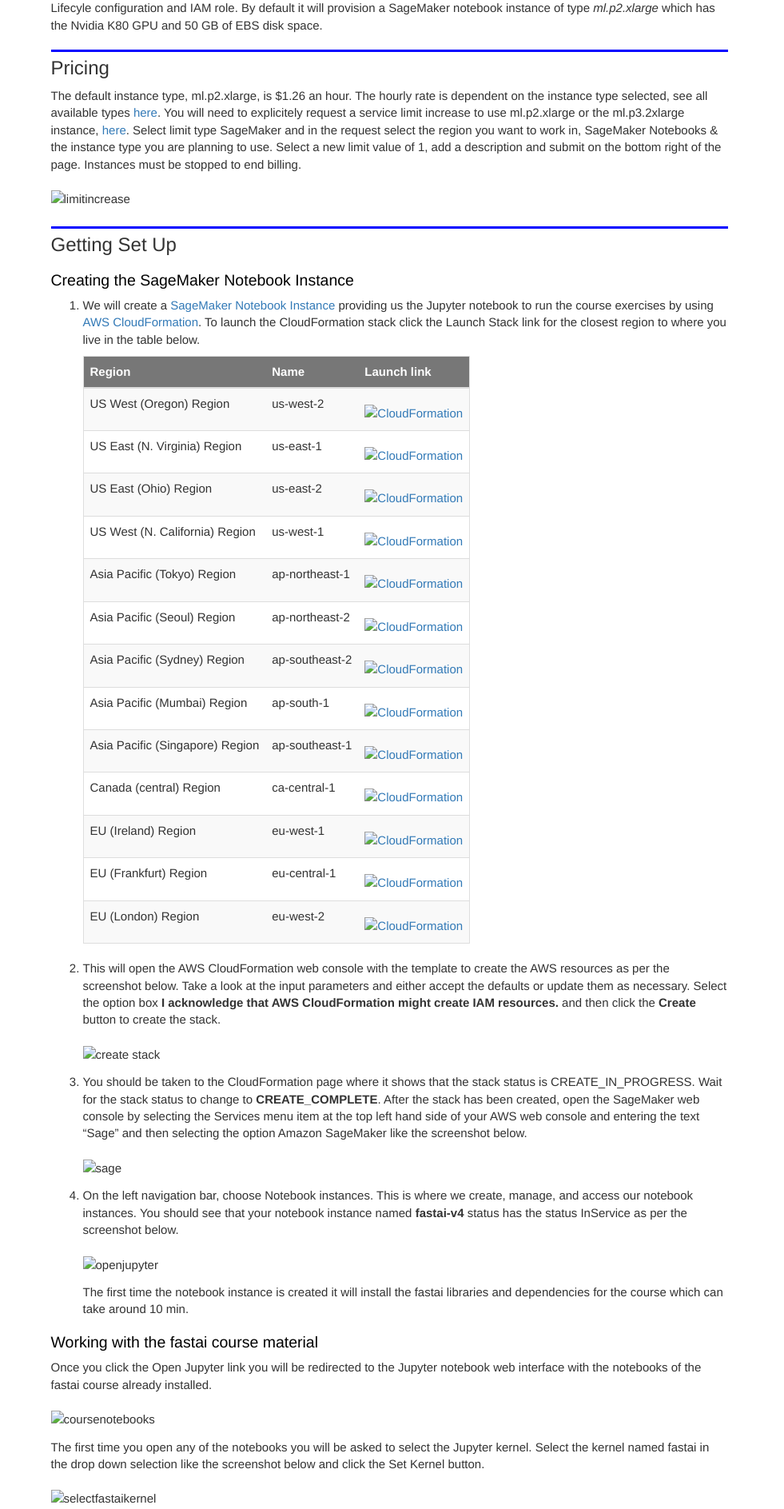
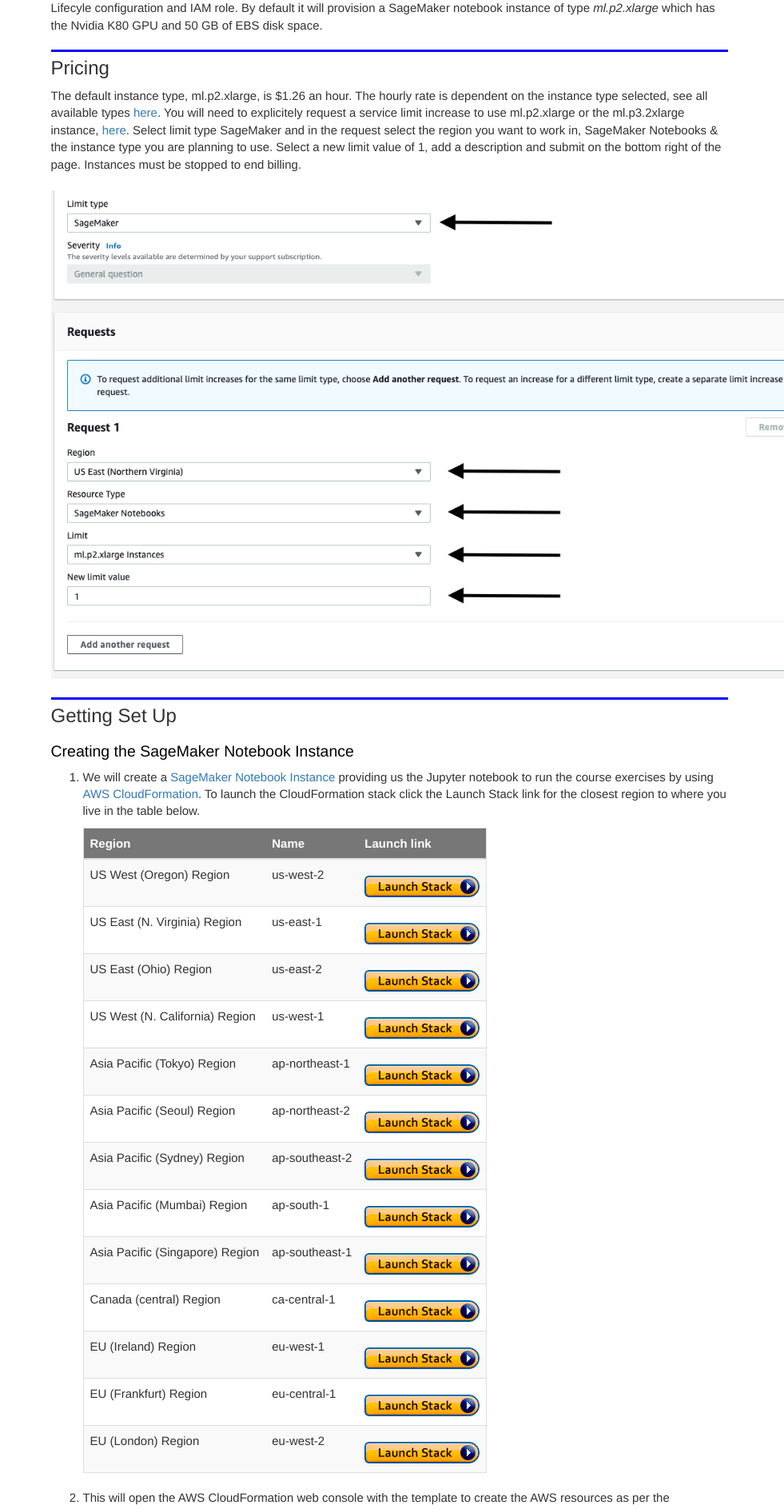
Before and after one commit to fastai/course20, a Jekyll site: the page built from docs/start_sagemaker.md, in a window 1280 px wide. Shown: the part 533-2420 px from the top of the page at 80% size, without its empty margins (299-1280 px from the left). Built offline with Jekyll 4.4.1, drawn with Linux system fonts in a browser that asks for light colours; nearby versions of some CDN libraries; our own code applies the rules of GitHub Pages for plain Markdown files; comment, search, counter and statistics services are not loaded.

Commit message:
sagemaker

```diff
--- a/docs/start_sagemaker.md
+++ b/docs/start_sagemaker.md
@@ -8,7 +8,7 @@
 
 The default instance type, ml.p2.xlarge, is $1.26 an hour. The hourly rate is dependent on the instance type selected, see all available types [here](https://aws.amazon.com/sagemaker/pricing/). You will need to explicitely request a service limit increase to use ml.p2.xlarge or the ml.p3.2xlarge instance, [here](https://console.aws.amazon.com/support/home#/case/create?issueType=service-limit-increase). Select limit type SageMaker and  in the request select the region you want to work in, SageMaker Notebooks & the instance type you are planning to use. Select a new limit value of 1, add a description and submit on the bottom right of the page. Instances must be stopped to end billing.
 
- <img alt="limitincrease" src="/docs/images/aws/increase_limit_sagemaker.png" class="screenshot">
+ <img alt="limitincrease" src="/images/aws/increase_limit_sagemaker.png" class="screenshot">
 
 ## Getting Set Up
 
@@ -18,32 +18,32 @@
 
     Region | Name | Launch link
     --- | --- | ---
-    US West (Oregon) Region | us-west-2 | [![CloudFormation](/docs/images/aws/cfn-launch-stack.png)](https://us-west-2.console.aws.amazon.com/cloudformation/home?region=us-west-2#/stacks/create/review?filter=active&templateURL=https://s3-eu-west-1.amazonaws.com/mmcclean-public-files/sagemaker-fastai-notebook/sagemaker-cfn-course-v4.yaml&stackName=FastaiSageMakerStack)
-    US East (N. Virginia) Region | us-east-1 | [![CloudFormation](/docs/images/aws/cfn-launch-stack.png)](https://us-east-1.console.aws.amazon.com/cloudformation/home?region=us-east-1#/stacks/create/review?filter=active&templateURL=https://s3-eu-west-1.amazonaws.com/mmcclean-public-files/sagemaker-fastai-notebook/sagemaker-cfn-course-v4.yaml&stackName=FastaiSageMakerStack)
-    US East (Ohio) Region | us-east-2 | [![CloudFormation](/docs/images/aws/cfn-launch-stack.png)](https://us-east-2.console.aws.amazon.com/cloudformation/home?region=us-east-2#/stacks/create/review?filter=active&templateURL=https://s3-eu-west-1.amazonaws.com/mmcclean-public-files/sagemaker-fastai-notebook/sagemaker-cfn-course-v4.yaml&stackName=FastaiSageMakerStack)
-    US West (N. California) Region | us-west-1 | [![CloudFormation](/docs/images/aws/cfn-launch-stack.png)](https://us-west-1.console.aws.amazon.com/cloudformation/home?region=us-west-1#/stacks/create/review?filter=active&templateURL=https://s3-eu-west-1.amazonaws.com/mmcclean-public-files/sagemaker-fastai-notebook/sagemaker-cfn-course-v4.yaml&stackName=FastaiSageMakerStack)
-    Asia Pacific (Tokyo) Region | ap-northeast-1 | [![CloudFormation](/docs/images/aws/cfn-launch-stack.png)](https://ap-northeast-1.console.aws.amazon.com/cloudformation/home?region=ap-northeast-1#/stacks/create/review?filter=active&templateURL=https://s3-eu-west-1.amazonaws.com/mmcclean-public-files/sagemaker-fastai-notebook/sagemaker-cfn-course-v4.yaml&stackName=FastaiSageMakerStack)
-    Asia Pacific (Seoul) Region | ap-northeast-2 | [![CloudFormation](/docs/images/aws/cfn-launch-stack.png)](https://ap-northeast-2.console.aws.amazon.com/cloudformation/home?region=ap-northeast-2#/stacks/create/review?filter=active&templateURL=https://s3-eu-west-1.amazonaws.com/mmcclean-public-files/sagemaker-fastai-notebook/sagemaker-cfn-course-v4.yaml&stackName=FastaiSageMakerStack)
-    Asia Pacific (Sydney) Region | ap-southeast-2 | [![CloudFormation](/docs/images/aws/cfn-launch-stack.png)](https://ap-southeast-2.console.aws.amazon.com/cloudformation/home?region=ap-southeast-2#/stacks/create/review?filter=active&templateURL=https://s3-eu-west-1.amazonaws.com/mmcclean-public-files/sagemaker-fastai-notebook/sagemaker-cfn-course-v4.yaml&stackName=FastaiSageMakerStack)
-    Asia Pacific (Mumbai) Region | ap-south-1 | [![CloudFormation](/docs/images/aws/cfn-launch-stack.png)](https://ap-south-1.console.aws.amazon.com/cloudformation/home?region=ap-south-1#/stacks/create/review?filter=active&templateURL=https://s3-eu-west-1.amazonaws.com/mmcclean-public-files/sagemaker-fastai-notebook/sagemaker-cfn-course-v4.yaml&stackName=FastaiSageMakerStack)
-    Asia Pacific (Singapore) Region | ap-southeast-1 | [![CloudFormation](/docs/images/aws/cfn-launch-stack.png)](https://ap-southeast-1.console.aws.amazon.com/cloudformation/home?region=ap-southeast-1#/stacks/create/review?filter=active&templateURL=https://s3-eu-west-1.amazonaws.com/mmcclean-public-files/sagemaker-fastai-notebook/sagemaker-cfn-course-v4.yaml&stackName=FastaiSageMakerStack)
-    Canada (central) Region | ca-central-1 | [![CloudFormation](/docs/images/aws/cfn-launch-stack.png)](https://ca-central-1.console.aws.amazon.com/cloudformation/home?region=ca-central-1#/stacks/create/review?filter=active&templateURL=https://s3-eu-west-1.amazonaws.com/mmcclean-public-files/sagemaker-fastai-notebook/sagemaker-cfn-course-v4.yaml&stackName=FastaiSageMakerStack)
-    EU (Ireland) Region | eu-west-1 | [![CloudFormation](/docs/images/aws/cfn-launch-stack.png)](https://eu-west-1.console.aws.amazon.com/cloudformation/home?region=eu-west-1#/stacks/create/review?filter=active&templateURL=https://s3-eu-west-1.amazonaws.com/mmcclean-public-files/sagemaker-fastai-notebook/sagemaker-cfn-course-v4.yaml&stackName=FastaiSageMakerStack)
-    EU (Frankfurt) Region | eu-central-1 | [![CloudFormation](/docs/images/aws/cfn-launch-stack.png)](https://eu-central-1.console.aws.amazon.com/cloudformation/home?region=eu-central-1#/stacks/create/review?filter=active&templateURL=https://s3-eu-west-1.amazonaws.com/mmcclean-public-files/sagemaker-fastai-notebook/sagemaker-cfn-course-v4.yaml&stackName=FastaiSageMakerStack)
-    EU (London) Region | eu-west-2 | [![CloudFormation](/docs/images/aws/cfn-launch-stack.png)](https://eu-west-2.console.aws.amazon.com/cloudformation/home?region=eu-west-2#/stacks/create/review?filter=active&templateURL=https://s3-eu-west-1.amazonaws.com/mmcclean-public-files/sagemaker-fastai-notebook/sagemaker-cfn-course-v4.yaml&stackName=FastaiSageMakerStack)
+    US West (Oregon) Region | us-west-2 | [![CloudFormation](/images/aws/cfn-launch-stack.png)](https://us-west-2.console.aws.amazon.com/cloudformation/home?region=us-west-2#/stacks/create/review?filter=active&templateURL=https://s3-eu-west-1.amazonaws.com/mmcclean-public-files/sagemaker-fastai-notebook/sagemaker-cfn-course-v4.yaml&stackName=FastaiSageMakerStack)
+    US East (N. Virginia) Region | us-east-1 | [![CloudFormation](/images/aws/cfn-launch-stack.png)](https://us-east-1.console.aws.amazon.com/cloudformation/home?region=us-east-1#/stacks/create/review?filter=active&templateURL=https://s3-eu-west-1.amazonaws.com/mmcclean-public-files/sagemaker-fastai-notebook/sagemaker-cfn-course-v4.yaml&stackName=FastaiSageMakerStack)
+    US East (Ohio) Region | us-east-2 | [![CloudFormation](/images/aws/cfn-launch-stack.png)](https://us-east-2.console.aws.amazon.com/cloudformation/home?region=us-east-2#/stacks/create/review?filter=active&templateURL=https://s3-eu-west-1.amazonaws.com/mmcclean-public-files/sagemaker-fastai-notebook/sagemaker-cfn-course-v4.yaml&stackName=FastaiSageMakerStack)
+    US West (N. California) Region | us-west-1 | [![CloudFormation](/images/aws/cfn-launch-stack.png)](https://us-west-1.console.aws.amazon.com/cloudformation/home?region=us-west-1#/stacks/create/review?filter=active&templateURL=https://s3-eu-west-1.amazonaws.com/mmcclean-public-files/sagemaker-fastai-notebook/sagemaker-cfn-course-v4.yaml&stackName=FastaiSageMakerStack)
+    Asia Pacific (Tokyo) Region | ap-northeast-1 | [![CloudFormation](/images/aws/cfn-launch-stack.png)](https://ap-northeast-1.console.aws.amazon.com/cloudformation/home?region=ap-northeast-1#/stacks/create/review?filter=active&templateURL=https://s3-eu-west-1.amazonaws.com/mmcclean-public-files/sagemaker-fastai-notebook/sagemaker-cfn-course-v4.yaml&stackName=FastaiSageMakerStack)
+    Asia Pacific (Seoul) Region | ap-northeast-2 | [![CloudFormation](/images/aws/cfn-launch-stack.png)](https://ap-northeast-2.console.aws.amazon.com/cloudformation/home?region=ap-northeast-2#/stacks/create/review?filter=active&templateURL=https://s3-eu-west-1.amazonaws.com/mmcclean-public-files/sagemaker-fastai-notebook/sagemaker-cfn-course-v4.yaml&stackName=FastaiSageMakerStack)
+    Asia Pacific (Sydney) Region | ap-southeast-2 | [![CloudFormation](/images/aws/cfn-launch-stack.png)](https://ap-southeast-2.console.aws.amazon.com/cloudformation/home?region=ap-southeast-2#/stacks/create/review?filter=active&templateURL=https://s3-eu-west-1.amazonaws.com/mmcclean-public-files/sagemaker-fastai-notebook/sagemaker-cfn-course-v4.yaml&stackName=FastaiSageMakerStack)
+    Asia Pacific (Mumbai) Region | ap-south-1 | [![CloudFormation](/images/aws/cfn-launch-stack.png)](https://ap-south-1.console.aws.amazon.com/cloudformation/home?region=ap-south-1#/stacks/create/review?filter=active&templateURL=https://s3-eu-west-1.amazonaws.com/mmcclean-public-files/sagemaker-fastai-notebook/sagemaker-cfn-course-v4.yaml&stackName=FastaiSageMakerStack)
+    Asia Pacific (Singapore) Region | ap-southeast-1 | [![CloudFormation](/images/aws/cfn-launch-stack.png)](https://ap-southeast-1.console.aws.amazon.com/cloudformation/home?region=ap-southeast-1#/stacks/create/review?filter=active&templateURL=https://s3-eu-west-1.amazonaws.com/mmcclean-public-files/sagemaker-fastai-notebook/sagemaker-cfn-course-v4.yaml&stackName=FastaiSageMakerStack)
+    Canada (central) Region | ca-central-1 | [![CloudFormation](/images/aws/cfn-launch-stack.png)](https://ca-central-1.console.aws.amazon.com/cloudformation/home?region=ca-central-1#/stacks/create/review?filter=active&templateURL=https://s3-eu-west-1.amazonaws.com/mmcclean-public-files/sagemaker-fastai-notebook/sagemaker-cfn-course-v4.yaml&stackName=FastaiSageMakerStack)
+    EU (Ireland) Region | eu-west-1 | [![CloudFormation](/images/aws/cfn-launch-stack.png)](https://eu-west-1.console.aws.amazon.com/cloudformation/home?region=eu-west-1#/stacks/create/review?filter=active&templateURL=https://s3-eu-west-1.amazonaws.com/mmcclean-public-files/sagemaker-fastai-notebook/sagemaker-cfn-course-v4.yaml&stackName=FastaiSageMakerStack)
+    EU (Frankfurt) Region | eu-central-1 | [![CloudFormation](/images/aws/cfn-launch-stack.png)](https://eu-central-1.console.aws.amazon.com/cloudformation/home?region=eu-central-1#/stacks/create/review?filter=active&templateURL=https://s3-eu-west-1.amazonaws.com/mmcclean-public-files/sagemaker-fastai-notebook/sagemaker-cfn-course-v4.yaml&stackName=FastaiSageMakerStack)
+    EU (London) Region | eu-west-2 | [![CloudFormation](/images/aws/cfn-launch-stack.png)](https://eu-west-2.console.aws.amazon.com/cloudformation/home?region=eu-west-2#/stacks/create/review?filter=active&templateURL=https://s3-eu-west-1.amazonaws.com/mmcclean-public-files/sagemaker-fastai-notebook/sagemaker-cfn-course-v4.yaml&stackName=FastaiSageMakerStack)
 
 1. This will open the AWS CloudFormation web console with the template to create the AWS resources as per the screenshot below. Take a look at the input parameters and either accept the defaults or update them as necessary. Select the option box **I acknowledge that AWS CloudFormation might create IAM resources.** and then click the **Create** button to create the stack.
 
-    <img alt="create stack" src="/docs/images/sagemaker/create_stack.png" class="screenshot">
+    <img alt="create stack" src="/images/sagemaker/create_stack.png" class="screenshot">
 
 
 1. You should be taken to the CloudFormation page where it shows that the stack status is CREATE_IN_PROGRESS. Wait for the stack status to change to **CREATE_COMPLETE**. After the stack has been created, open the SageMaker web console by selecting the Services menu item at the top left hand side of your AWS web console and entering the text “Sage” and then selecting the option Amazon SageMaker like the screenshot below.
 
-   <img alt="sage" src="/docs/images/sagemaker/01.png" class="screenshot">
+   <img alt="sage" src="/images/sagemaker/01.png" class="screenshot">
 
 1. On the left navigation bar, choose Notebook instances. This is where we create, manage, and access our notebook instances. You should see that your notebook instance named **fastai-v4** status has the status InService as per the screenshot below.
 
-   <img alt="openjupyter" src="/docs/images/sagemaker/open_juypter.png" class="screenshot">
+   <img alt="openjupyter" src="/images/sagemaker/open_juypter.png" class="screenshot">
 
    The first time the notebook instance is created it will install the fastai libraries and dependencies for the course which can take around 10 min.
 
@@ -51,11 +51,11 @@
 
 Once you click the Open Jupyter link you will be redirected to the Jupyter notebook web interface with the notebooks of the fastai course already installed.
 
-<img alt="coursenotebooks" src="/docs/images/sagemaker/course_notebooks.png" class="screenshot">
+<img alt="coursenotebooks" src="/images/sagemaker/course_notebooks.png" class="screenshot">
 
 The first time you open any of the notebooks you will be asked to select the Jupyter kernel. Select the kernel named fastai in the drop down selection like the screenshot below and click the Set Kernel button.
 
-<img alt="selectfastaikernel" src="/docs/images/sagemaker/selectkernel.png" class="screenshot">
+<img alt="selectfastaikernel" src="/images/sagemaker/selectkernel.png" class="screenshot">
 
 If you do not see the option fastai, then the libraries and dependencies have not yet finished installing. Wait up to 10 min for this to complete, refresh the page and try to select the fastai kernel.
 
@@ -63,7 +63,7 @@
 
 - When you're done, close the notebook tab, and **remember to click stop!** If you don't, you'll keep getting charged until you click the *stop* button.
 
-    <img alt="stop" src="/docs/images/sagemaker/stop_instance.png" class="screenshot">
+    <img alt="stop" src="/images/sagemaker/stop_instance.png" class="screenshot">
 
 
 ### Returning back to work
```
